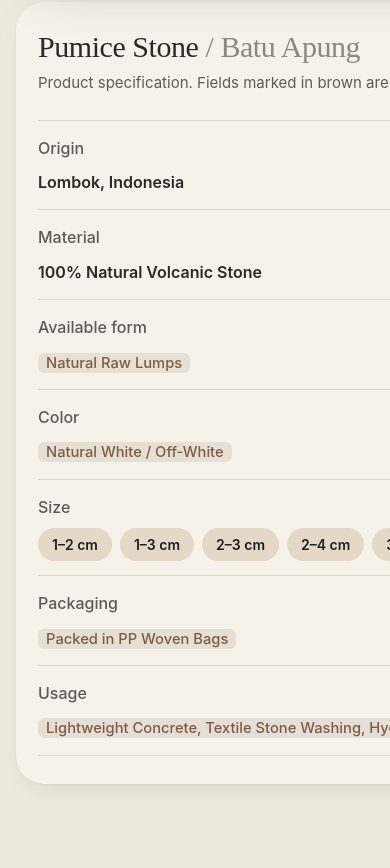
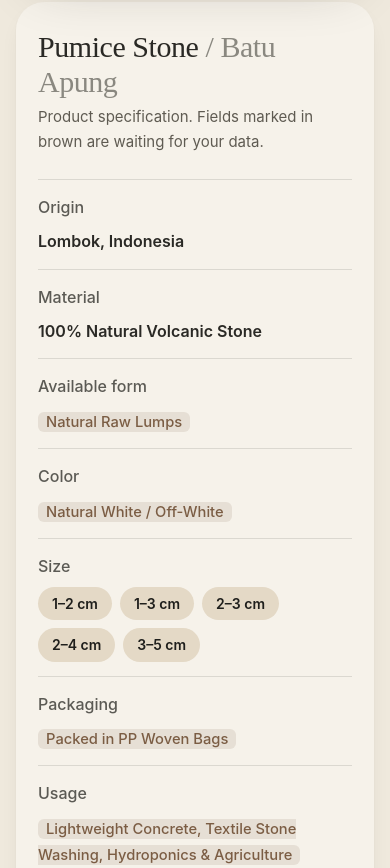
Before and after one commit to rendi123456778-cmyk/kris-pumice-stone-export, a plain HTML site: page index.html in a window 390 px wide. Shown: the part 2800-3668 px from the top of the page. Drawn offline with Linux system fonts and the light colour scheme.

Commit message:
Add files via upload

```diff
--- a/css/style.css
+++ b/css/style.css
@@ -172,7 +172,9 @@ h3 {
   border-radius: 6px;
   font-size: 0.92em;
   font-weight: 500;
-  white-space: nowrap;
+  white-space: normal;
+  overflow-wrap: break-word;
+  word-break: break-word;
 }
 .dark .ph-text {
   background: rgba(228, 217, 198, 0.14);
@@ -1508,8 +1510,29 @@ footer a:hover {
   .flow-item::after {
     display: none;
   }
+  .spec {
+    width: 100%;
+    max-width: 100%;
+    min-width: 0;
+    box-sizing: border-box;
+    padding: 28px 20px;
+  }
   .spec dl {
-    grid-template-columns: 104px 1fr;
+    width: 100%;
+    min-width: 0;
+    grid-template-columns: 100px minmax(0, 1fr);
+  }
+
+  .spec dt,
+  .spec dd {
+    min-width: 0;
+    overflow-wrap: break-word;
+    word-break: break-word;
+  }
+  .spec dl {
+    width: 100%;
+    min-width: 0;
+    grid-template-columns: 100px minmax(0, 1fr);
   }
   /* vertical timeline */
   .timeline {
--- a/index.html
+++ b/index.html
@@ -6,6 +6,7 @@
       name="viewport"
       content="width=device-width, initial-scale=1, viewport-fit=cover"
     />
+    <link rel="icon" href="images/favicon.ico" type="image/x-icon" />
     <title>
       Kris Pumice Stone Indonesia | Natural Pumice Stone Supplier &amp; Exporter
     </title>
```
Also changed, not shown: images/favicon.ico (added).
